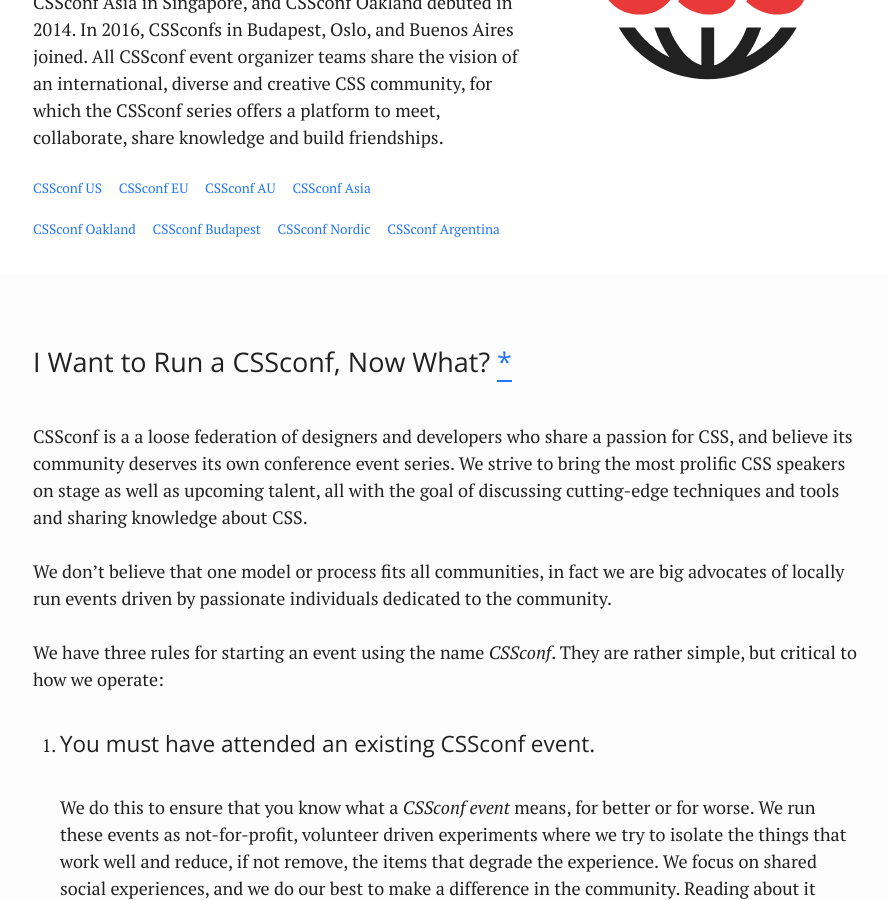
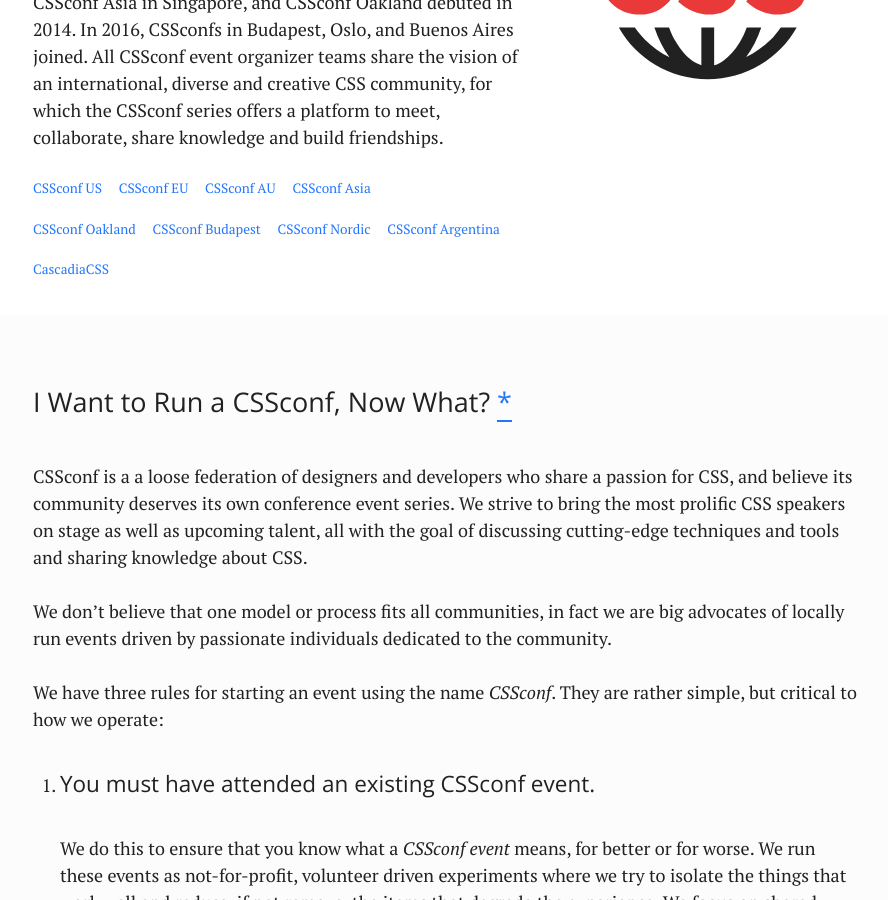
Before and after one commit to cssconf/cssconf.org, a Jekyll site: the page built from index.html, in a window 1280 px wide and 900 px high, scrolled down 576 px. Shown: the whole window, without its empty margins (193-1081 px from the left). Built offline with Jekyll 4.4.1, drawn with Linux system fonts in a browser that asks for light colours.

Commit message:
Added CascadiaCSS
I'm happy to re-arrange the list if this isn't to your liking.

```diff
--- a/index.html
+++ b/index.html
@@ -41,6 +41,9 @@
       <li><a href="http://cssconfbp.rocks/">CSSconf Budapest</a></li>
       <li><a href="http://cssconf.no/">CSSconf Nordic</a></li>
       <li><a href="http://cssconfar.com/">CSSconf Argentina</a></li>
+    </ul>
+    <ul class="list-inline">
+      <li><a href="http://cascadiafest.org">CascadiaCSS</a></li>
     </ul>
 
   </div>
```
